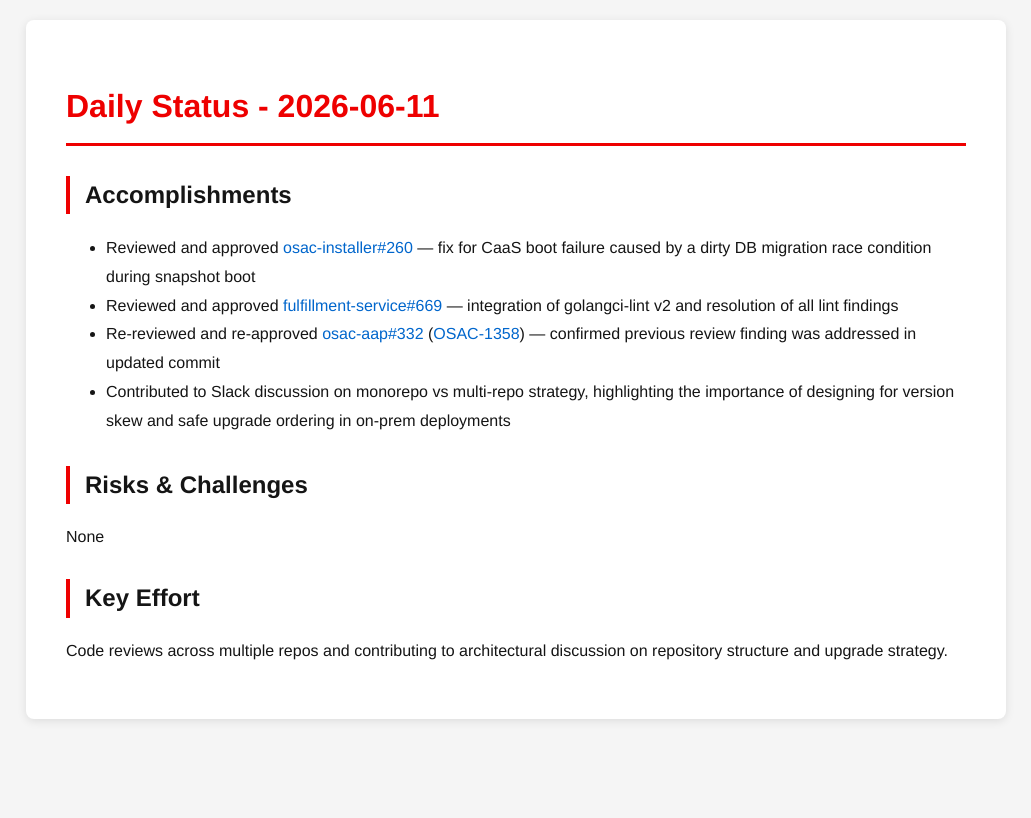
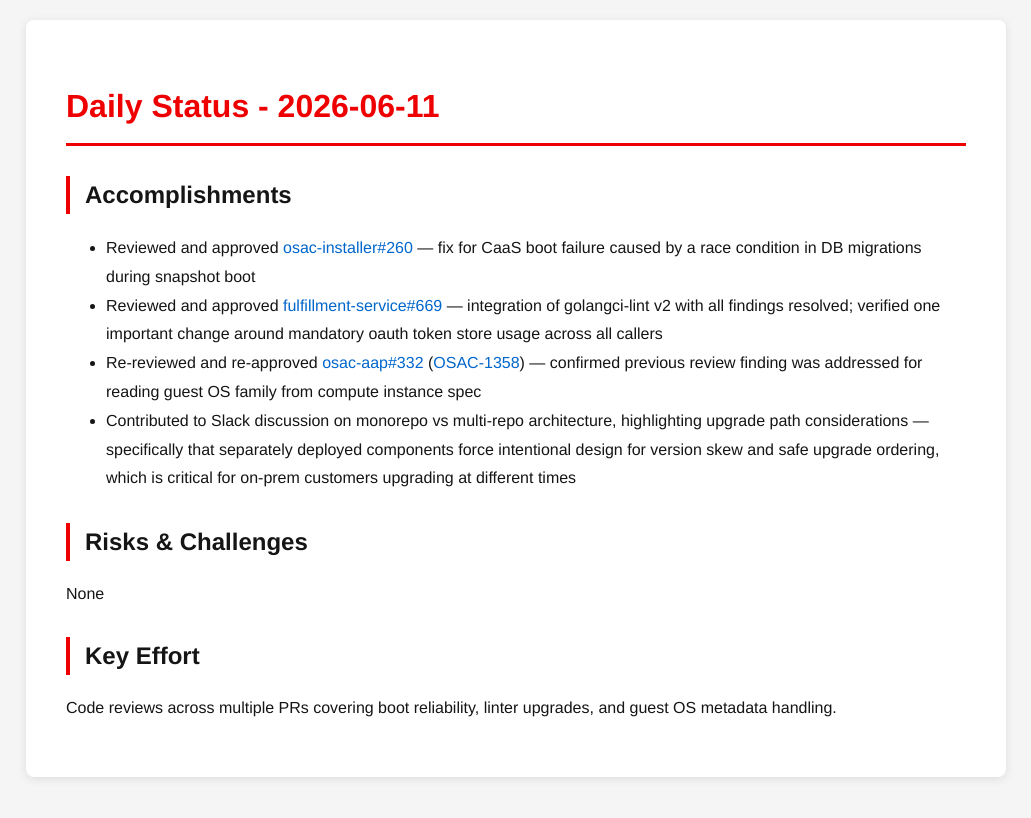
Before and after one commit to tzvatot/daily-status, a Jekyll site: the page built from 2026-06-11.md, in a window 1280 px wide. Shown: the top 818 px of the page, without its empty margins (124-1155 px from the left). Built offline with Jekyll 4.4.1, drawn with Linux system fonts in a browser that asks for light colours.

Commit message:
Daily status update - 2026-06-11

```diff
--- a/2026-06-11.md
+++ b/2026-06-11.md
@@ -7,13 +7,13 @@
 # Daily Status - 2026-06-11
 
 ## Accomplishments
-- Reviewed and approved [osac-installer#260](https://github.com/osac-project/osac-installer/pull/260) — fix for CaaS boot failure caused by a dirty DB migration race condition during snapshot boot
-- Reviewed and approved [fulfillment-service#669](https://github.com/osac-project/fulfillment-service/pull/669) — integration of golangci-lint v2 and resolution of all lint findings
-- Re-reviewed and re-approved [osac-aap#332](https://github.com/osac-project/osac-aap/pull/332) ([OSAC-1358](https://redhat.atlassian.net/browse/OSAC-1358)) — confirmed previous review finding was addressed in updated commit
-- Contributed to Slack discussion on monorepo vs multi-repo strategy, highlighting the importance of designing for version skew and safe upgrade ordering in on-prem deployments
+- Reviewed and approved [osac-installer#260](https://github.com/osac-project/osac-installer/pull/260) — fix for CaaS boot failure caused by a race condition in DB migrations during snapshot boot
+- Reviewed and approved [fulfillment-service#669](https://github.com/osac-project/fulfillment-service/pull/669) — integration of golangci-lint v2 with all findings resolved; verified one important change around mandatory oauth token store usage across all callers
+- Re-reviewed and re-approved [osac-aap#332](https://github.com/osac-project/osac-aap/pull/332) ([OSAC-1358](https://redhat.atlassian.net/browse/OSAC-1358)) — confirmed previous review finding was addressed for reading guest OS family from compute instance spec
+- Contributed to Slack discussion on monorepo vs multi-repo architecture, highlighting upgrade path considerations — specifically that separately deployed components force intentional design for version skew and safe upgrade ordering, which is critical for on-prem customers upgrading at different times
 
 ## Risks & Challenges
 None
 
 ## Key Effort
-Code reviews across multiple repos and contributing to architectural discussion on repository structure and upgrade strategy.
+Code reviews across multiple PRs covering boot reliability, linter upgrades, and guest OS metadata handling.
```
